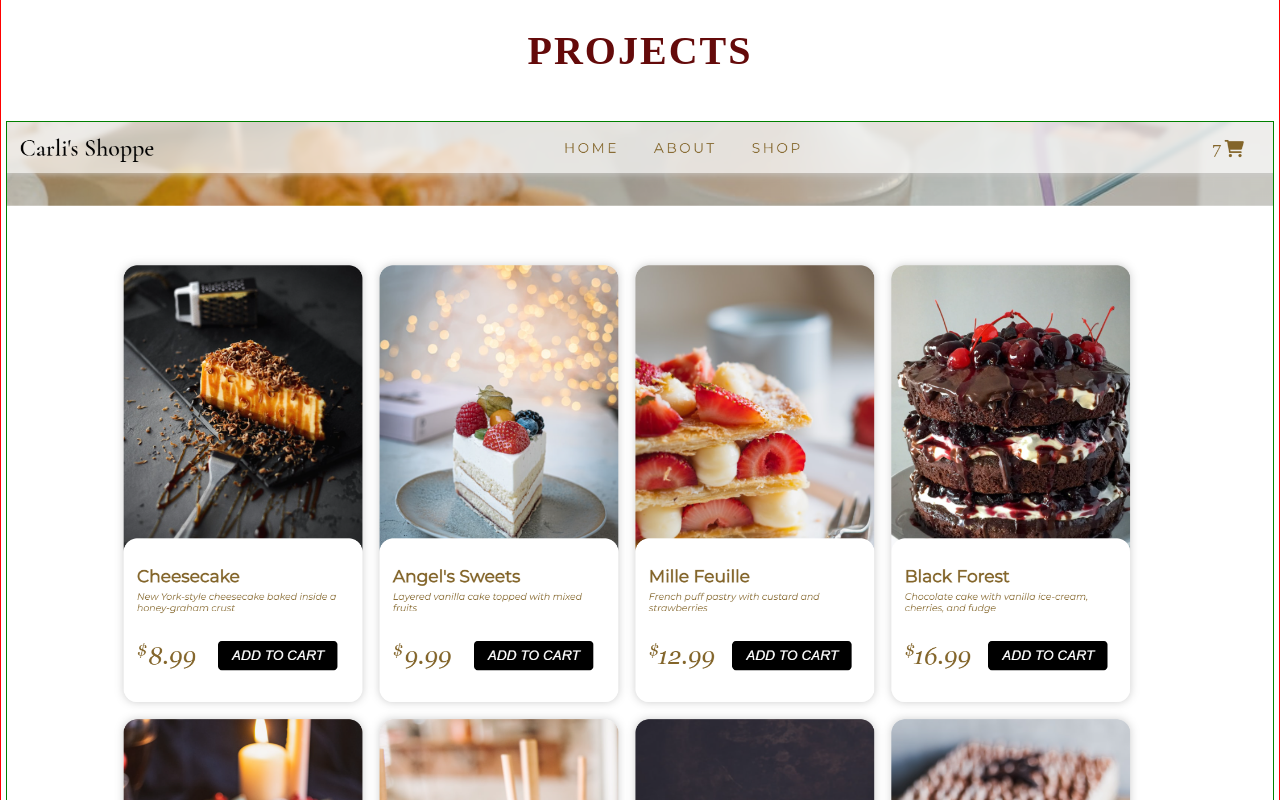
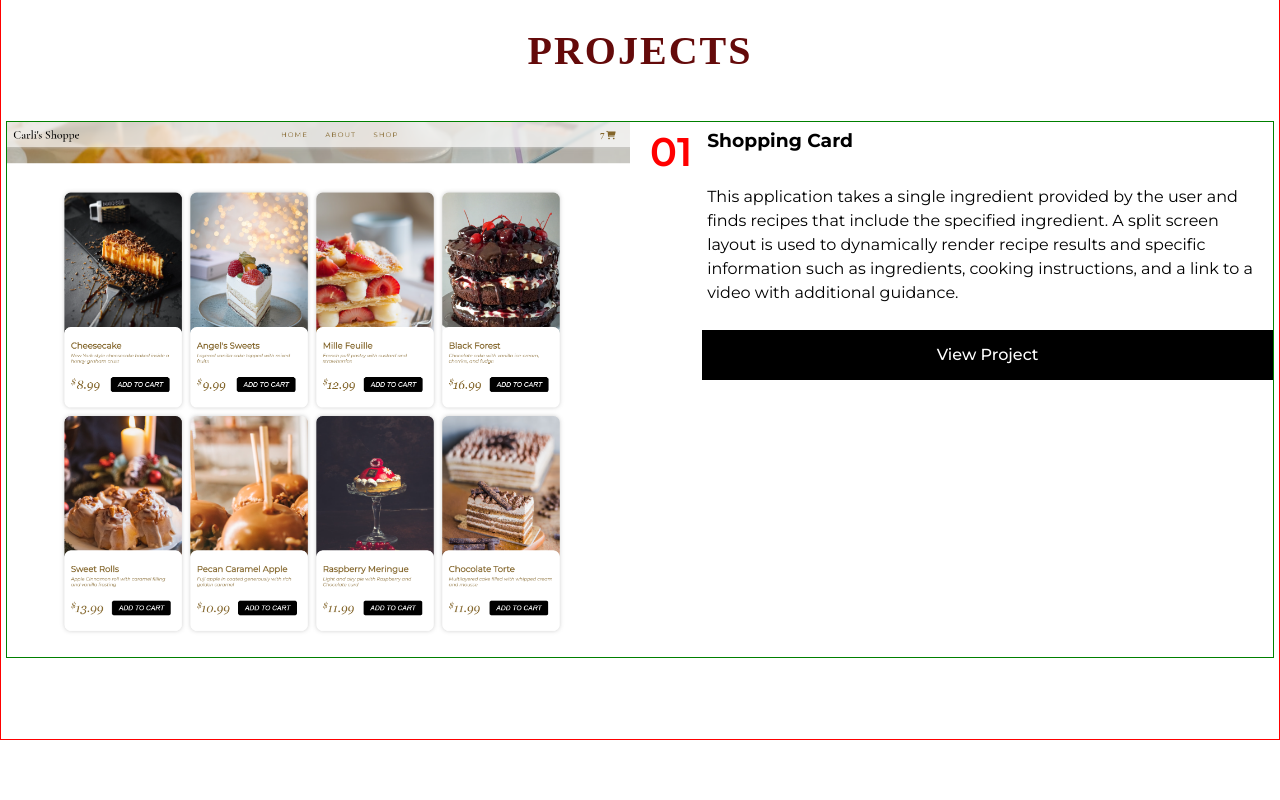
Before and after one commit to j-a-black/portfolio-v4, a React (Create React App) app: page / in a window 1280 px wide. Shown: the part 860-1660 px from the top of the page. After the commit the page ends 1600 px from the top, so only its background shows below. Built offline with nearby package versions, Linux system fonts and the light colour scheme; a web font is replaced by a local one.

Commit message:
styleing card component

```diff
--- a/src/components/projects-list/projects-list.styles.scss
+++ b/src/components/projects-list/projects-list.styles.scss
@@ -2,8 +2,31 @@
   border: 1px solid green;
   width: 100%;
   display: flex;
-  flex-direction: column;
+  flex-wrap: wrap;
+  gap: 2rem;
 
   .card-image {
+    width: 100%;
+    flex: 1 1 30rem;
+  }
+
+  .card-content {
+    width: 100%;
+    height: auto;
+    flex: 1 1 30rem;
+    display: flex;
+    justify-content: space-between;
+
+    .card-meta {
+      font-size: clamp(2.2rem, 5vw, 4rem);
+      padding-right: 1rem;
+      font-weight: 600;
+      color: red;
+    }
+
+    .card-description > * {
+      margin-bottom: 2rem;
+      padding: 0.5rem;
+    }
   }
 }
```
